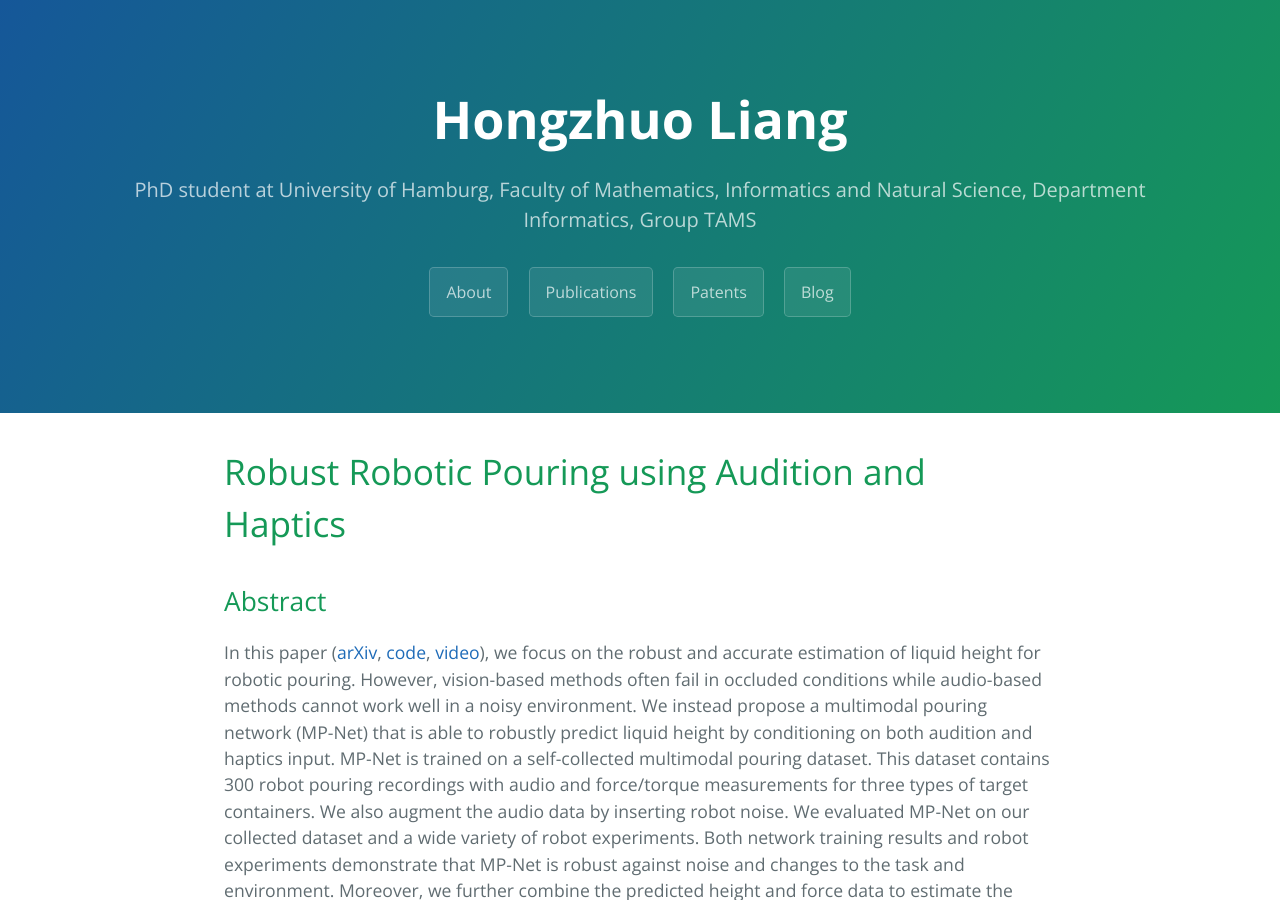
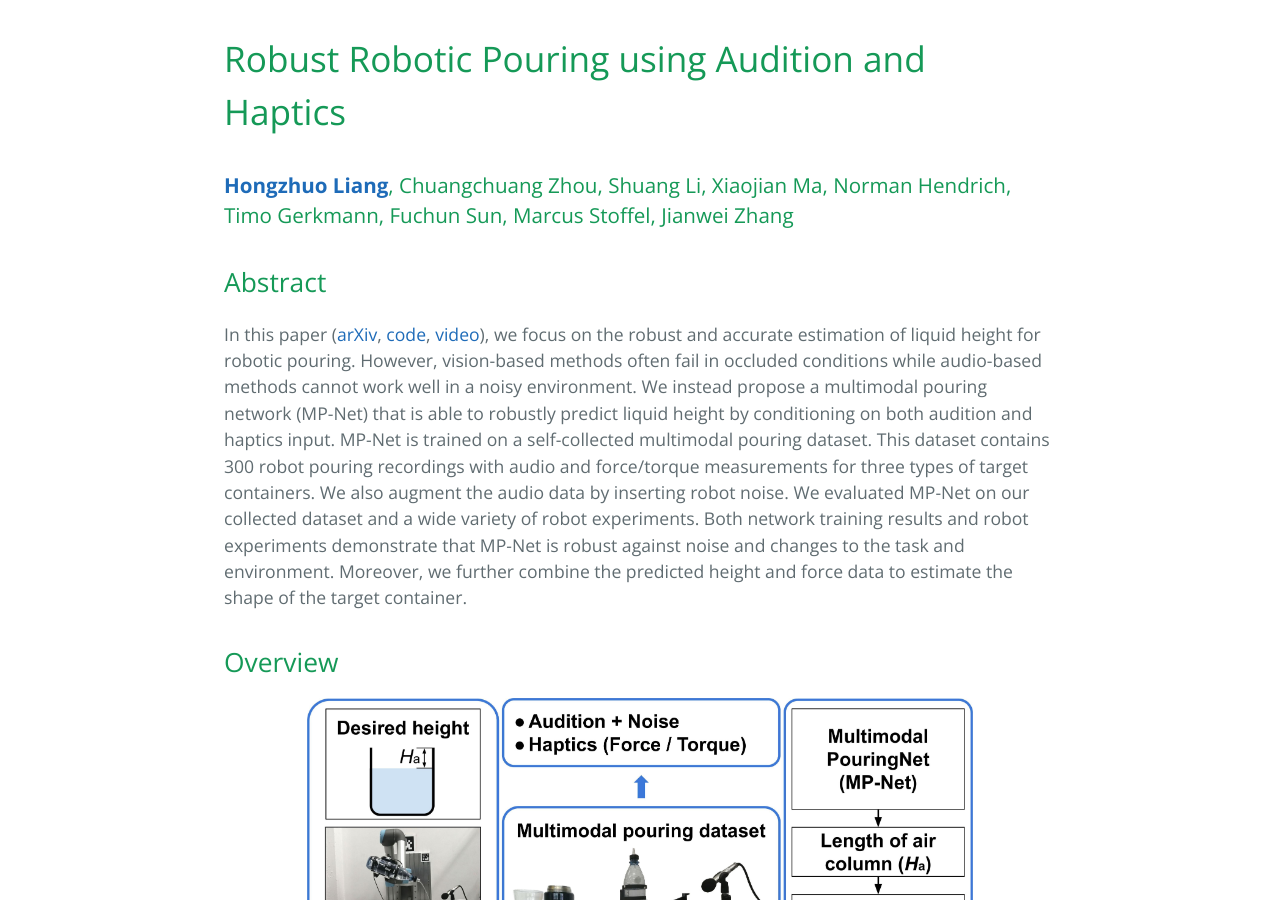
Before and after one commit to lianghongzhuo/lianghongzhuo.github.io, a Jekyll site: the page built from MultimodalPouring.md, in a window 1280 px wide and 900 px high. Built offline with Jekyll 4.4.1, drawn with Linux system fonts in a browser that asks for light colours.

Commit message:
add project page

```diff
--- a/MultimodalPouring.md
+++ b/MultimodalPouring.md
@@ -1,8 +1,10 @@
 ---
-layout: default
+layout: project
 title: Robust Robotic Pouring using Audition and Haptics
 ---
 # Robust Robotic Pouring using Audition and Haptics
+
+### [**Hongzhuo Liang**](https://lianghongzhuo.github.io), Chuangchuang Zhou, Shuang Li, Xiaojian Ma, Norman Hendrich, Timo Gerkmann, Fuchun Sun, Marcus Stoffel, Jianwei Zhang
 
 ## Abstract
 In this paper ([arXiv](https://arxiv.org/abs/2003.00342), [code](https://github.com/lianghongzhuo/MultimodalPouring), [video](https://youtu.be/_U7zTyS338I)), we focus on the robust and accurate estimation of liquid height for robotic pouring. However, vision-based methods often fail in occluded conditions while audio-based methods cannot work well in a noisy environment. We instead propose a multimodal pouring network (MP-Net) that is able to robustly predict liquid height by conditioning on both audition and haptics input. MP-Net is trained on a self-collected multimodal pouring dataset. This dataset contains 300 robot pouring recordings with audio and force/torque measurements for three types of target containers. We also augment the audio data by inserting robot noise. We evaluated MP-Net on our collected dataset and a wide variety of robot experiments. Both network training results and robot experiments demonstrate that MP-Net is robust against noise and changes to the task and environment. Moreover, we further combine the predicted height and force data to estimate the shape of the target container.
--- /dev/null
+++ b/_layouts/project.html
@@ -0,0 +1,15 @@
+<!DOCTYPE html>
+<html lang="{{ site.locale }}">
+
+  {% include head.html %}
+
+  <body>
+    <section class="main-content">
+
+      {{ content }}
+
+      {% include page-footer.html %}
+
+    </section>
+  </body>
+</html>
```
Also changed, not shown: multifingered_rl_grasp.md (+3 -1 lines).
